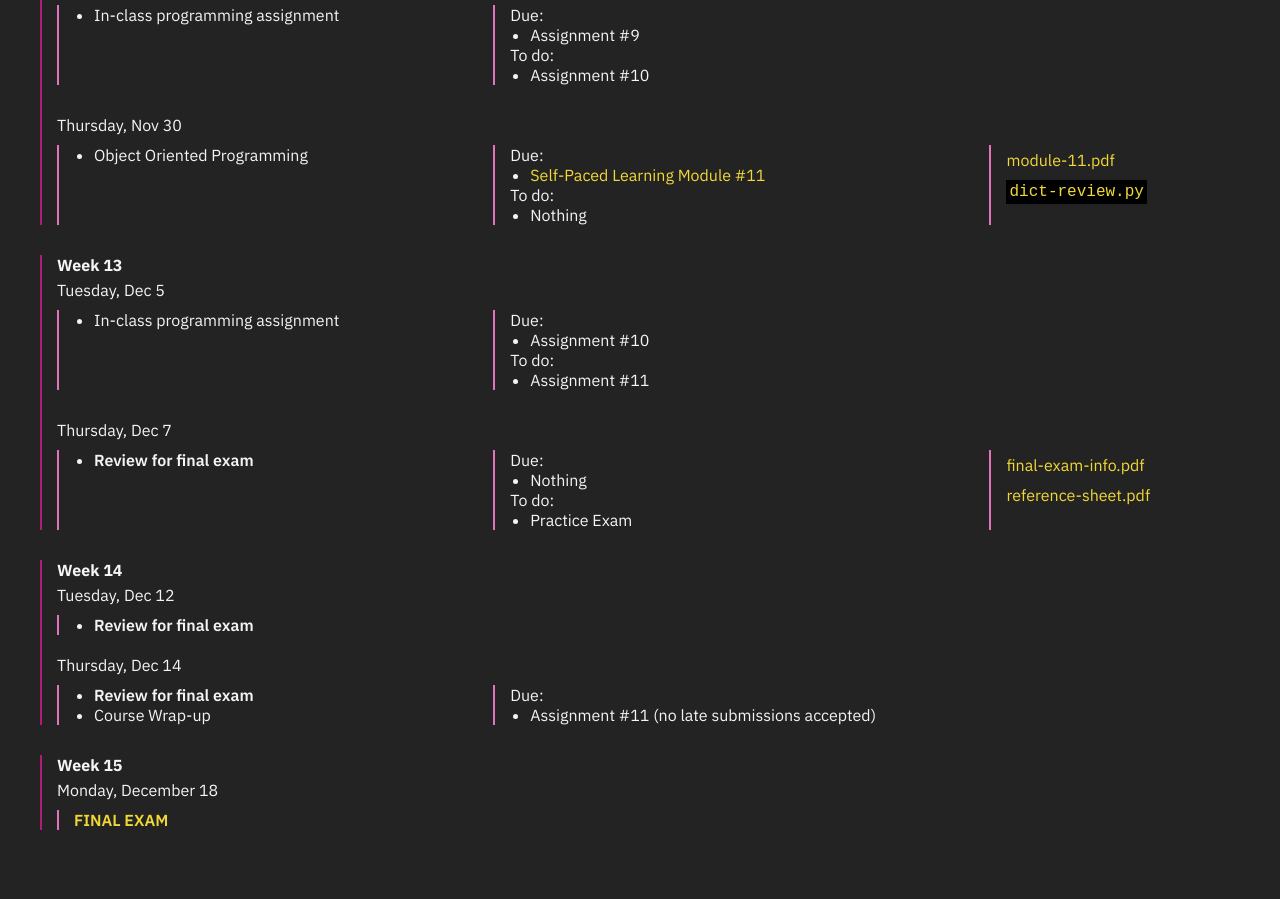
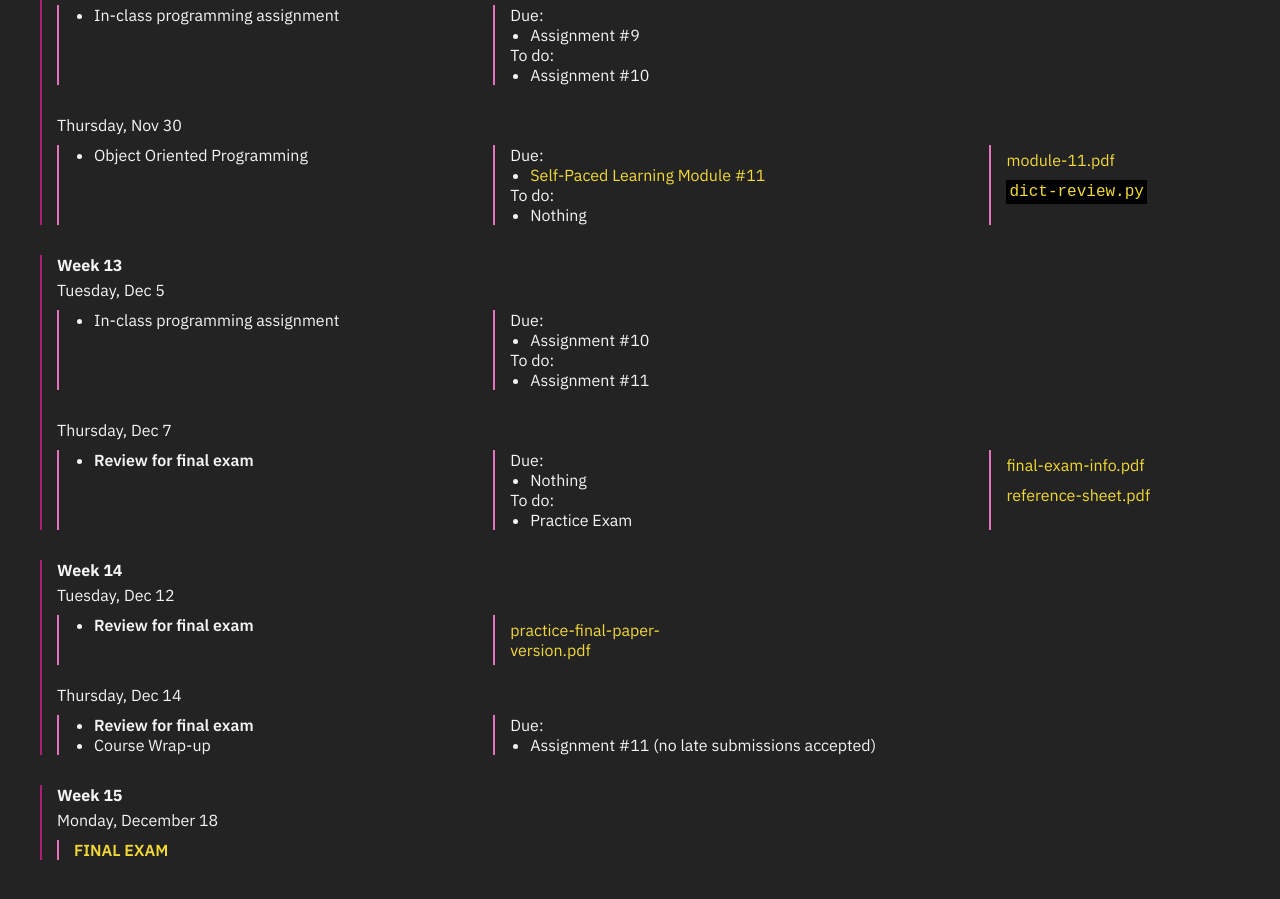
Before and after one commit to emilydidthis/CSCI-UA.002-Fall23, a Jekyll site: the page built from schedule.md, in a window 1280 px wide and 900 px high, scrolled down 4298 px. Built offline with Jekyll 4.4.1, drawn with Linux system fonts in a browser that asks for light colours; before the commit the page ends 5168 px from its top, so only the background shows below that.

Commit message:
mock final paper

```diff
--- a/schedule.md
+++ b/schedule.md
@@ -771,11 +771,11 @@ Tuesday, Dec 12
 - **Review for final exam**
 </div>
 
-<!-- <div class="week-column materials" markdown="1">
+<div class="week-column materials" markdown="1">
 
 ### Materials
-<a href="{{ site.url }}{{ site.baseurl }}/assets/slides/finals-topics.pdf">topics-on-final.pdf</a>
-</div> -->
+<a href="{{ site.url }}{{ site.baseurl }}/assets/slides/practice-final-paper.pdf">practice-final-paper-version.pdf</a>
+</div>
 
 </div>
 <br>
```
Also changed, not shown: 1 other file.
